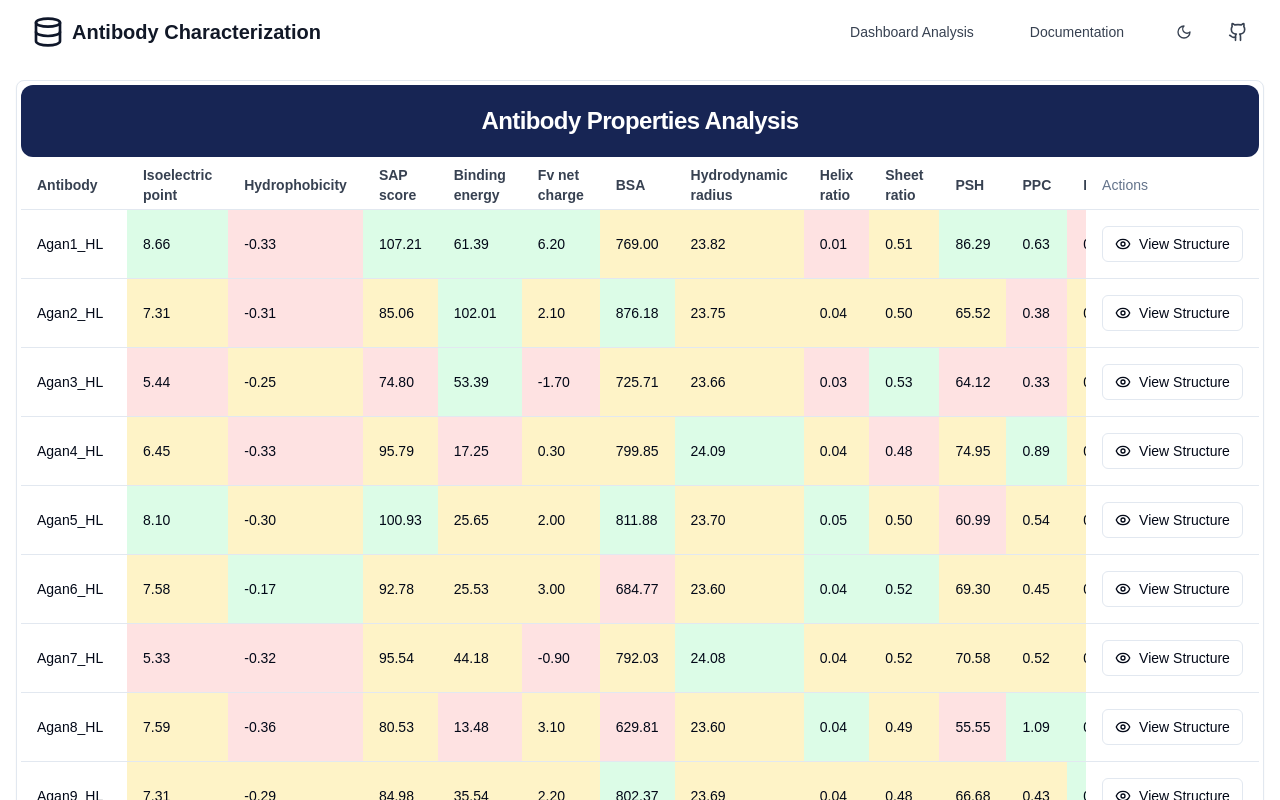
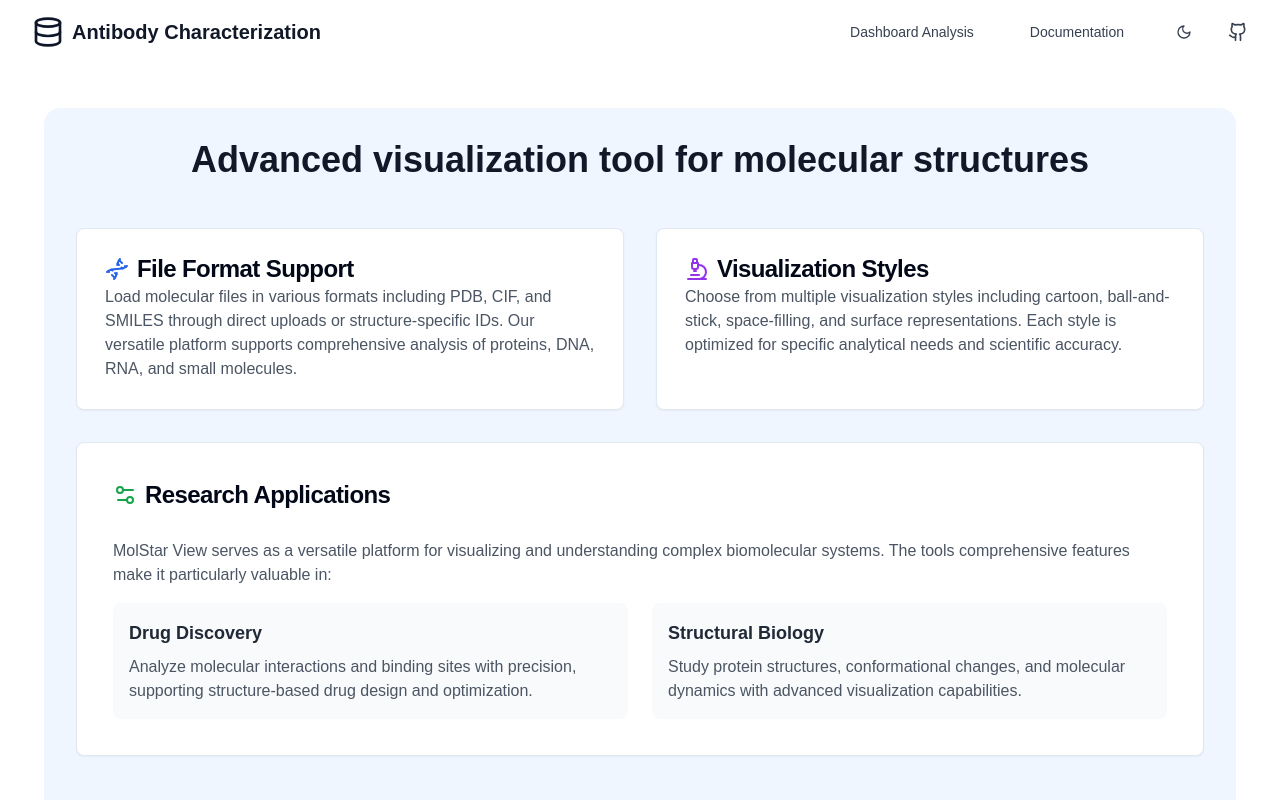
Before and after one commit to Y-A-S-H-W-A-N-T/Antibody-Characterization-Project, a Next.js app: page /pages/table-viewer in a window 1280 px wide. Shown: the top 800 px of the page. Built offline with nearby package versions, Linux system fonts and the light colour scheme.

Commit message:
ui update

```diff
--- a/app/components/Hero-section.tsx
+++ b/app/components/Hero-section.tsx
@@ -116,14 +116,14 @@ const HeroSection: React.FC = () => {
           {/* Navigation Buttons */}
           <Button
             onClick={() => scroll('left')}
-            className="absolute left-0 top-1/2 -translate-y-1/2 z-10 w-10 h-10 rounded-full bg-black dark:bg-gray-800 shadow-lg hover:bg-gray-500 dark:hover:bg-gray-700"
+            className="absolute left-0 top-1/2 -translate-y-1/2 z-10 w-10 h-10 rounded-full bg-black dark:bg-gray-800 shadow-lg hover:bg-gray-500 dark:hover:bg-gray-700 dark:text-white"
           >
             <ChevronLeft className="w-6 h-6" />
           </Button>
 
           <Button
             onClick={() => scroll('right')}
-            className="absolute right-0 top-1/2 -translate-y-1/2 z-10 w-10 h-10 rounded-full bg-black dark:bg-gray-800 shadow-lg hover:bg-gray-500 dark:hover:bg-gray-700"
+            className="absolute right-0 top-1/2 -translate-y-1/2 z-10 w-10 h-10 rounded-full bg-black dark:bg-gray-800 shadow-lg hover:bg-gray-500 dark:hover:bg-gray-700 dark:text-white"
           >
             <ChevronRight className="w-6 h-6" />
           </Button>
--- /dev/null
+++ b/app/components/Molstar-info.tsx
@@ -0,0 +1,125 @@
+import React from 'react';
+import { Card, CardContent, CardHeader, CardTitle } from '@/components/ui/card';
+import { Dna, Microscope, Settings2 } from 'lucide-react';
+
+const MolstarInfo = () => {
+  return (
+    <div className="min-h-screen bg-blue-50 rounded-2xl m-11  p-8">
+      <div className="max-w-6xl mx-auto space-y-8">
+        {/* Hero Section */}
+        <div className="text-center space-y-4 mb-12">
+          <h1 className="text-4xl font-bold text-gray-900">            Advanced visualization tool for molecular structures
+          </h1>
+          <p className="text-xl text-gray-600 max-w-3xl mx-auto">
+          </p>
+        </div>
+
+        {/* Main Features */}
+        <div className="grid md:grid-cols-2 gap-8">
+          {/* File Support */}
+          <Card className="p-6 hover:shadow-lg transition-shadow">
+            <CardHeader>
+              <CardTitle className="flex items-center gap-2">
+                <Dna className="text-blue-600" />
+                File Format Support
+              </CardTitle>
+            </CardHeader>
+            <CardContent>
+              <p className="text-gray-600">
+                Load molecular files in various formats including PDB, CIF, and SMILES through direct
+                uploads or structure-specific IDs. Our versatile platform supports comprehensive
+                analysis of proteins, DNA, RNA, and small molecules.
+              </p>
+            </CardContent>
+          </Card>
+
+          {/* Visualization Styles */}
+          <Card className="p-6 hover:shadow-lg transition-shadow">
+            <CardHeader>
+              <CardTitle className="flex items-center gap-2">
+                <Microscope className="text-purple-600" />
+                Visualization Styles
+              </CardTitle>
+            </CardHeader>
+            <CardContent>
+              <p className="text-gray-600">
+                Choose from multiple visualization styles including cartoon, ball-and-stick,
+                space-filling, and surface representations. Each style is optimized for specific
+                analytical needs and scientific accuracy.
+              </p>
+            </CardContent>
+          </Card>
+        </div>
+
+        {/* Interactive Features */}
+        {/* <Card className="p-8 bg-white">
+          <CardHeader>
+            <CardTitle className="flex items-center gap-2 text-2xl mb-6">
+              <Maximize2 className="text-indigo-600" />
+              Interactive Capabilities
+            </CardTitle>
+          </CardHeader>
+          <CardContent>
+            <div className="grid md:grid-cols-2 gap-8">
+              <div className="space-y-4">
+                <h3 className="text-lg font-semibold text-gray-800">Navigation</h3>
+                <ul className="space-y-2 text-gray-600 list-none">
+                  <li>Rotate structures for multi-angle viewing</li>
+                  <li>Zoom in/out for detailed examination</li>
+                  <li>Pan across the structure</li>
+                  <li>• Advanced clipping plane controls</li>
+                </ul>
+              </div>
+              <div className="space-y-4">
+                <h3 className="text-lg font-semibold text-gray-800">Analysis Tools</h3>
+                <ul className="space-y-2 text-gray-600">
+                  <li>• Measure distances between atoms</li>
+                  <li>• Calculate bond angles</li>
+                  <li>• Analyze dihedral angles</li>
+                  <li>• Select and annotate residues</li>
+                </ul>
+              </div>
+            </div>
+          </CardContent>
+        </Card> */}
+
+        {/* Research Applications */}
+        <Card className="p-8 bg-white">
+          <CardHeader>
+            <CardTitle className="flex items-center gap-2 text-2xl mb-6">
+              <Settings2 className="text-green-600" />
+              Research Applications
+            </CardTitle>
+          </CardHeader>
+          <CardContent>
+            <div className="prose max-w-none text-gray-600">
+              <p className="mb-4">
+                MolStar View serves as a versatile platform for visualizing and understanding complex
+                biomolecular systems. The tools comprehensive features make it particularly valuable
+                in:
+              </p>
+              <div className="grid md:grid-cols-2 gap-6">
+                <div className="bg-gray-50 p-4 rounded-lg">
+                  <h4 className="text-lg font-semibold text-gray-800 mb-2">Drug Discovery</h4>
+                  <p>
+                    Analyze molecular interactions and binding sites with precision, supporting
+                    structure-based drug design and optimization.
+                  </p>
+                </div>
+                <div className="bg-gray-50 p-4 rounded-lg">
+                  <h4 className="text-lg font-semibold text-gray-800 mb-2">Structural Biology</h4>
+                  <p>
+                    Study protein structures, conformational changes, and molecular dynamics with
+                    advanced visualization capabilities.
+                  </p>
+                </div>
+              </div>
+            </div>
+          </CardContent>
+        </Card>
+      </div>
+    </div>
+  );
+};
+
+export default MolstarInfo;
--- a/app/pages/table-viewer/page.tsx
+++ b/app/pages/table-viewer/page.tsx
@@ -10,7 +10,7 @@ import MolstarViewer from "../../components/molstar"
 import type { MolstarWrapper, Property, Polymer } from "../../lib/MostarWrapper"
 import Header from "../../components/Header"
 import Footer from "../../components/Footer"
-import MolstarContent from "@/app/components/Molstar-content"
+import MolstarInfo from "@/app/components/Molstar-info"
 
 interface AntibodyData {
   Antibody: string
@@ -252,12 +252,13 @@ const AntibodyAnalysis = () => {
   return (
     <div className="flex flex-col min-h-screen">
       <Header />
-      <div className="flex flex-1 w-full gap-4 p-4">
+      <MolstarInfo/>
+
+      <div className="flex flex-1 w-full gap-4 p-12">
         <div className={`flex-1 ${selectedAntibody ? "w-2/3" : "w-full"}`}>
-            {/* <MolstarContent/> */}
-          <Card className="bg-white  bg-[size:40px_40px]">
+          <Card className="bg-white    bg-[size:40px_40px]">
             <CardHeader>
-              <CardTitle className="text-2xl font-bold bg-blue-950 rounded-xl p-5 text-white  text-center">Antibody Properties Analysis</CardTitle>
+              <CardTitle className="text-2xl font-bold bg-blue-950 rounded-xl p-5 m-2 text-white  text-center">Antibody Properties Analysis</CardTitle>
             </CardHeader>
             <CardContent>
               {loading ? (
@@ -274,7 +275,7 @@ const AntibodyAnalysis = () => {
                         {allColumns.map((column) => (
                           <TableHead
                             key={column}
-                            className={`text-gray-700 font-semibold cursor-pointer hover:bg-gray-50 ${
+                            className={`text-gray-700 font-semibold cursor-pointer hover:bg-gray-50  ${
                               column === "Antibody" ? "sticky left-0 bg-white" : ""
                             }`}
                             onClick={() => handleSort(column)}
@@ -290,12 +291,12 @@ const AntibodyAnalysis = () => {
                             </div>
                           </TableHead>
                         ))}
-                        <TableHead className="sticky right-0 bg-white">Actions</TableHead>
+                        <TableHead className="sticky right-0 bg-white text-black">Actions</TableHead>
                       </TableRow>
                     </TableHeader>
                     <TableBody>
                       {sortedData.map((antibody, index) => (
-                        <TableRow key={index} className="hover:bg-gray-50">
+                        <TableRow key={index} className="hover:bg-gray-50 ">
                           {allColumns.map((column) => (
                             <TableCell
                               key={column}
@@ -331,15 +332,15 @@ const AntibodyAnalysis = () => {
         {selectedAntibody && (
           <div className="w-[600px]">
             <Card>
-              <CardHeader className="border-b">
+              <CardHeader className="border-b p-4 m-2 bg-blue-950 rounded-xl text-white">
                 <CardTitle className="flex justify-between items-center">
                   <span>{selectedAntibody} Structure</span>
-                  <Button variant="outline" size="sm" onClick={() => setSelectedAntibody(null)}>
+                  <Button className="text-black dark:text-white" variant="outline" size="sm" onClick={() => setSelectedAntibody(null)}>
                     Close
                   </Button>
                 </CardTitle>
               </CardHeader>
-              <CardContent className="p-4">
+              <CardContent className="p-6">
               <PropertySelector onPropertyChange={handlePropertyChange} />
               <PolymerSelector onPolymerChange={handlePolymerChange} />
                 <div className="h-[800px] overflow-y-auto">
@@ -355,6 +356,7 @@ const AntibodyAnalysis = () => {
               </CardContent>
             </Card>
           </div>
+
         )}
       </div>
       <Footer />
```
Also changed, not shown: app/components/Molstar-content.tsx (+4 -6 lines).
